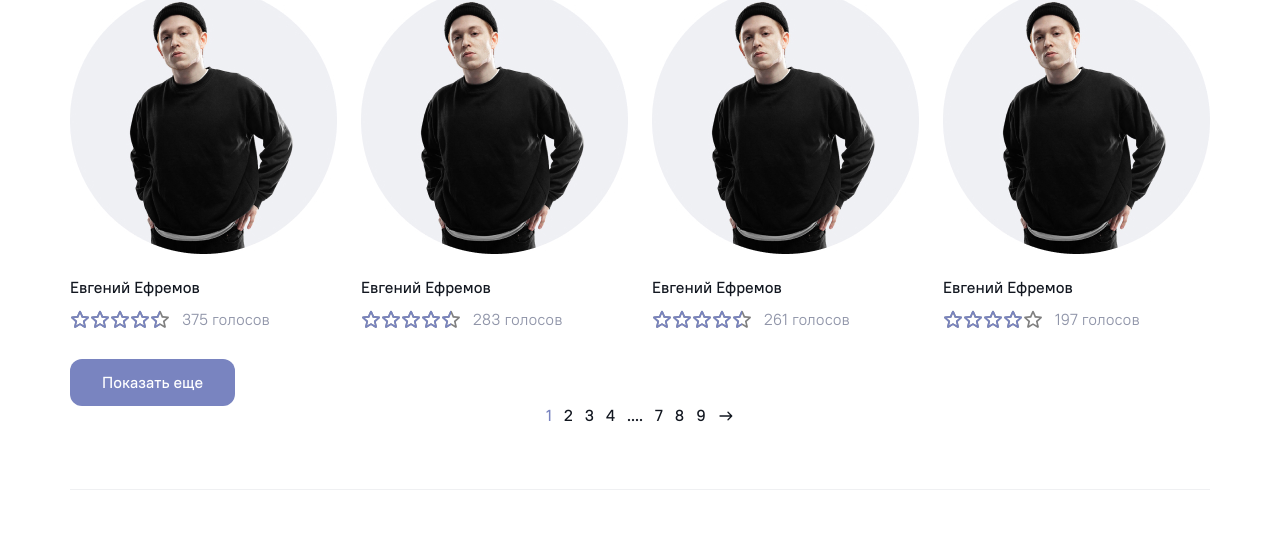
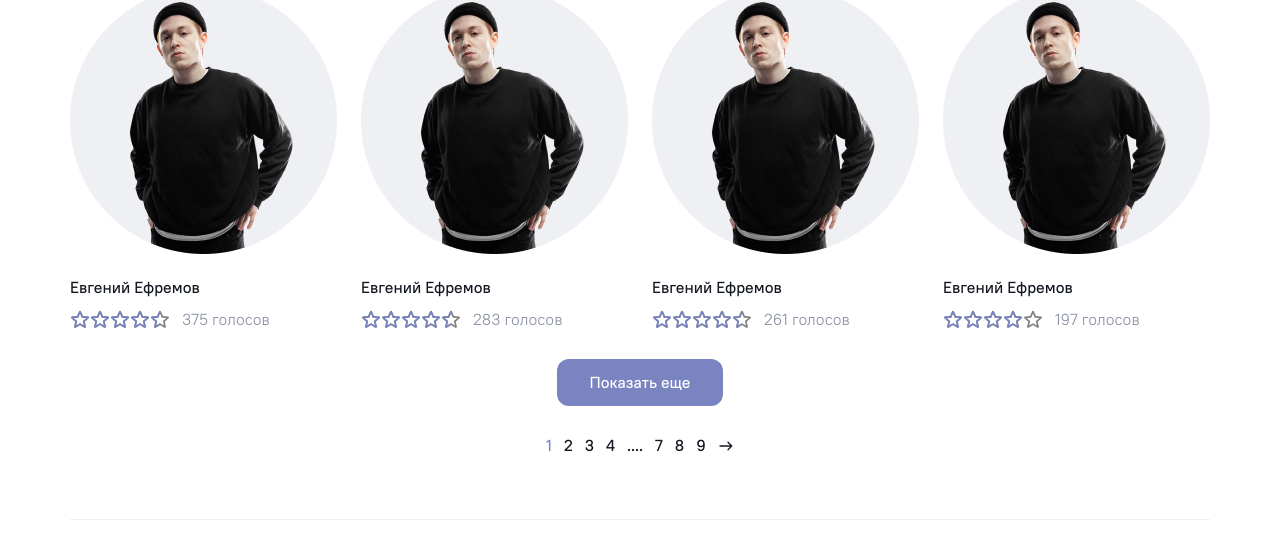
Before and after one commit to TwiZzys/Closa, a website: page app/sellers.html in a window 1280 px wide. Shown: the part 1199-1750 px from the top of the page. Drawn offline with nearby package versions, Linux system fonts and the light colour scheme; files that its build step writes are made by us from their sources.

Commit message:
Added btn box on sellers page

```diff
--- a/app/sellers.html
+++ b/app/sellers.html
@@ -465,9 +465,11 @@
                 </p>
               </div>
             </a>
-            <a class="btn sellers__btn" href="#">
-              Показать еще
-            </a>
+            <div class="btn-box">
+              <a class="btn" href="#">
+                Показать еще
+              </a>
+            </div>
           </div>
           <div class="pagination">
             <ul class="pagination__list">
```
